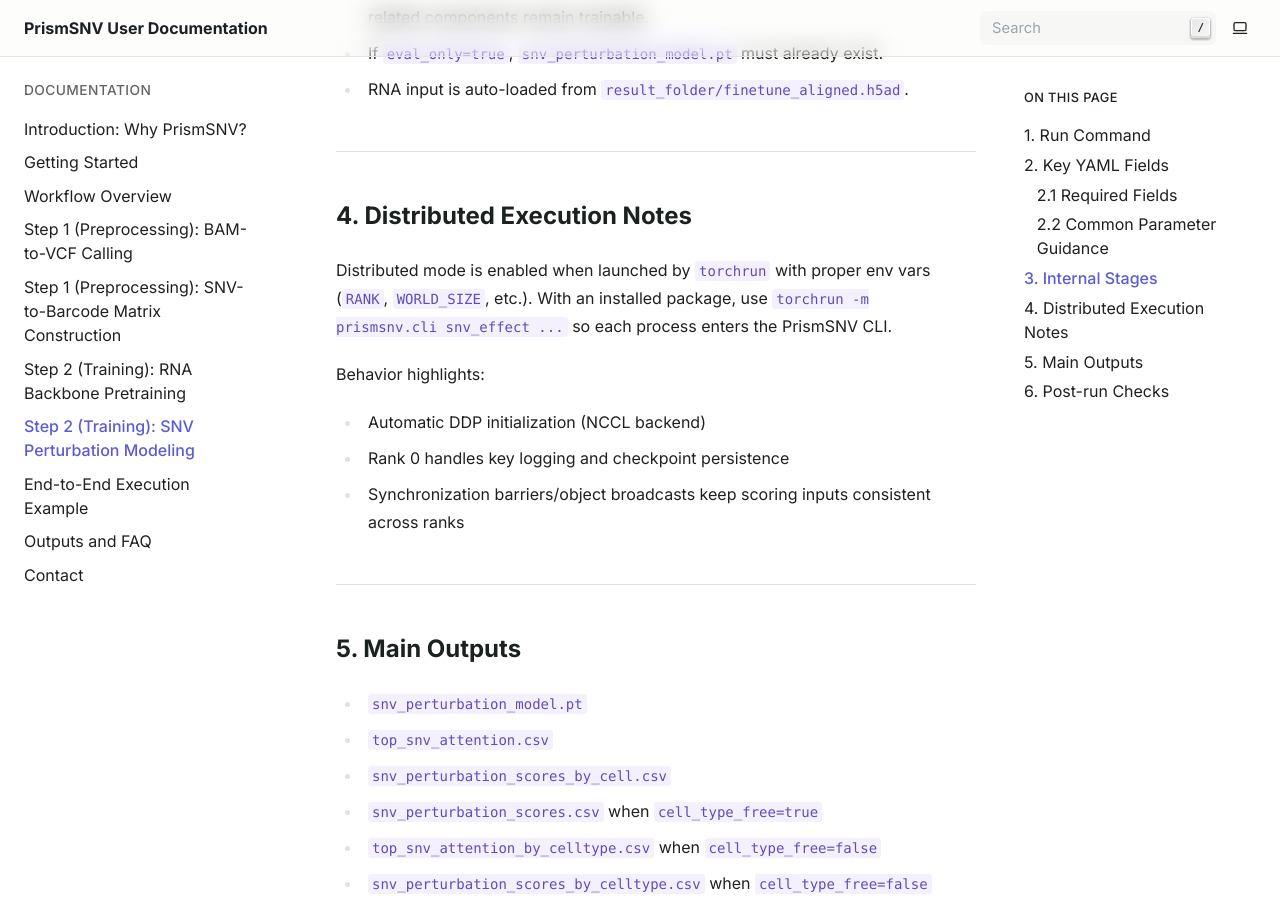
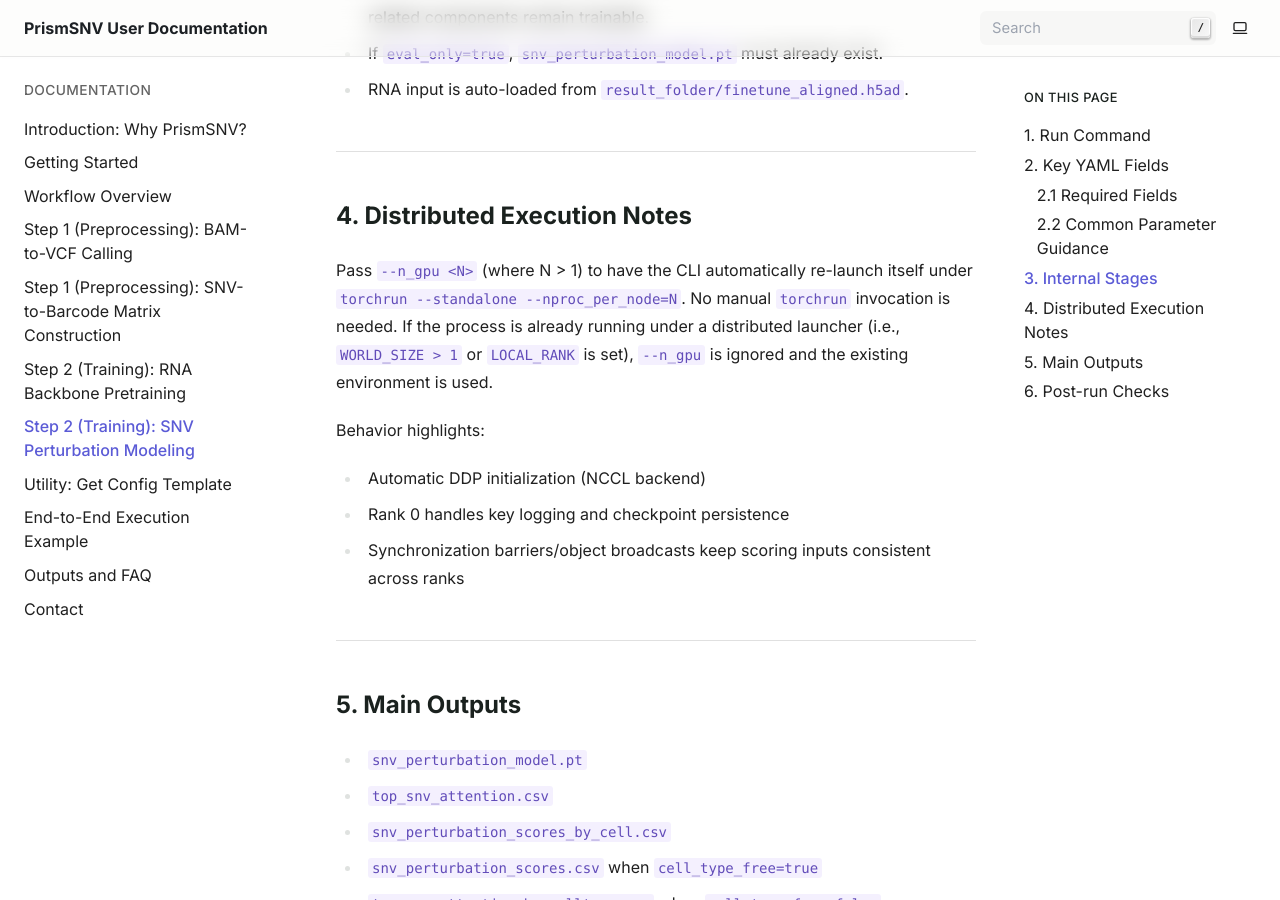
Before and after one commit to PSSUN/MuleDoc, a Sphinx documentation site: the page built from docs/train-snv-eff.md, in a window 1280 px wide and 900 px high, scrolled down 2831 px. Built offline with Sphinx 7.4.7, drawn with Linux system fonts in a browser that asks for light colours; some of the changed text lies outside the part shown.

Commit message:
add template

````diff
--- a/docs/train-snv-eff.md
+++ b/docs/train-snv-eff.md
@@ -8,10 +8,10 @@
 prismsnv snv_effect -y /path/to/train_config.yaml
 ```
 
-Multi-GPU distributed mode:
+Multi-GPU distributed mode (pass `--n_gpu` to launch `torchrun` automatically):
 
 ```bash
-torchrun --nproc_per_node=4 -m prismsnv.cli snv_effect -y /path/to/train_config.yaml
+prismsnv snv_effect --n_gpu 4 -y /path/to/train_config.yaml
 ```
 
 ---
@@ -91,7 +91,7 @@
 
 ## 4. Distributed Execution Notes
 
-Distributed mode is enabled when launched by `torchrun` with proper env vars (`RANK`, `WORLD_SIZE`, etc.). With an installed package, use `torchrun -m prismsnv.cli snv_effect ...` so each process enters the PrismSNV CLI.
+Pass `--n_gpu <N>` (where N > 1) to have the CLI automatically re-launch itself under `torchrun --standalone --nproc_per_node=N`. No manual `torchrun` invocation is needed. If the process is already running under a distributed launcher (i.e., `WORLD_SIZE > 1` or `LOCAL_RANK` is set), `--n_gpu` is ignored and the existing environment is used.
 
 Behavior highlights:
 
````
Also changed, not shown: docs/end-to-end.md (+5 -0 lines), docs/get-template.md (added, +39 -0 lines), docs/getting-started.md (+5 -0 lines), docs/index.md (+3 -1 lines), docs/workflow-overview.md (+2 -0 lines).
